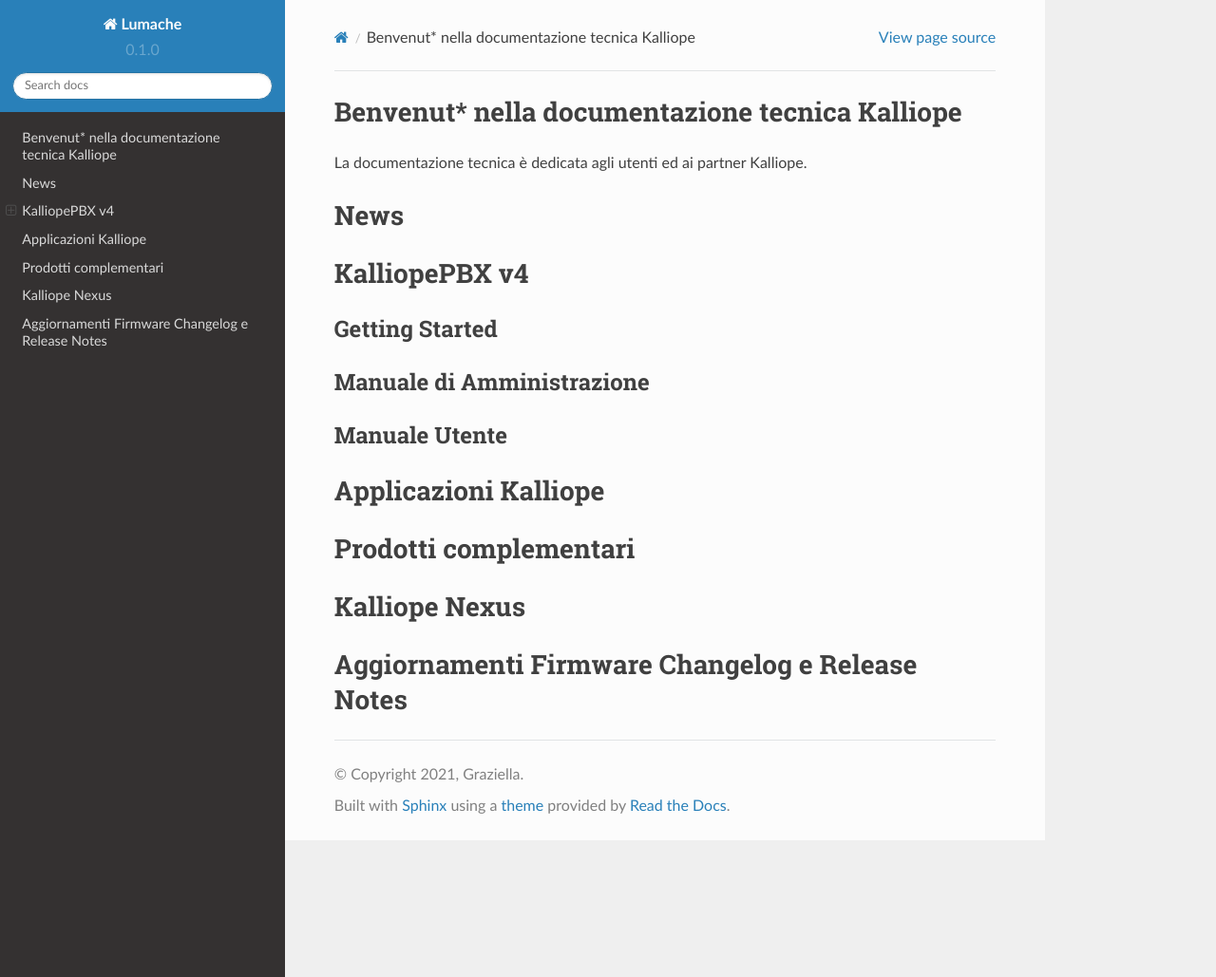
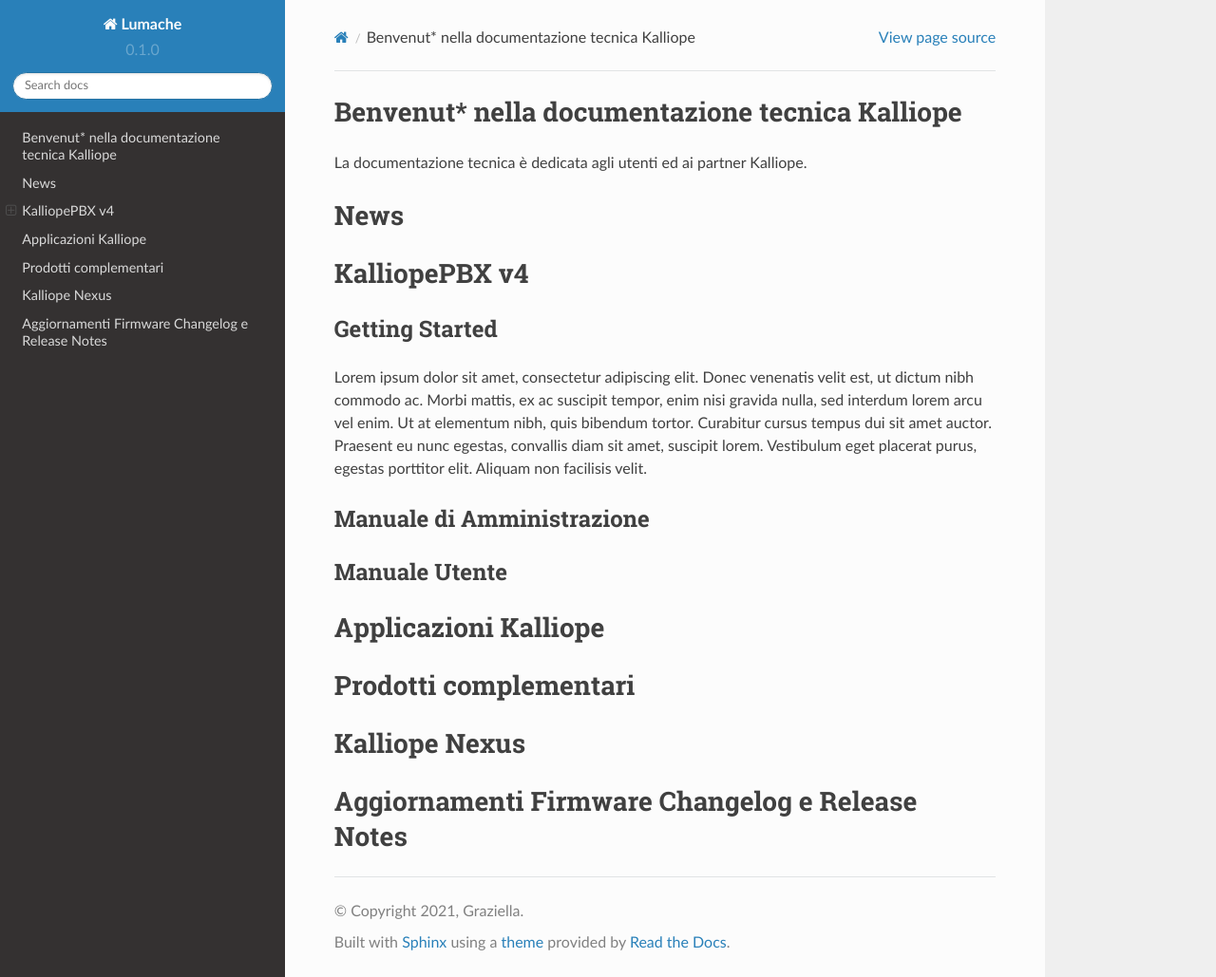
Before and after one commit to mirianatroccoli/KalliopeDoc-it, a Sphinx documentation site: the page built from docs/source/index.rst, in a window 1280 px wide and 1029 px high. Shown: the whole window at 95% size. Built offline with Sphinx 7.4.7 and the Read the Docs theme 2.0.0, drawn with Linux system fonts in a browser that asks for light colours; pages that are not in the unit, such as notebooks, are missing from menus.

Commit message:
Update index.rst

```diff
--- a/docs/source/index.rst
+++ b/docs/source/index.rst
@@ -19,6 +19,8 @@
 
 Getting Started
 -----------
+Lorem ipsum dolor sit amet, consectetur adipiscing elit. Donec venenatis velit est, ut dictum nibh commodo ac. Morbi mattis, ex ac suscipit tempor, enim nisi gravida nulla, sed interdum lorem arcu vel enim. Ut at elementum nibh, quis bibendum tortor. Curabitur cursus tempus dui sit amet auctor. Praesent eu nunc egestas, convallis diam sit amet, suscipit lorem. Vestibulum eget placerat purus, egestas porttitor elit. Aliquam non facilisis velit.
+
 
 Manuale di Amministrazione
 -----------
```
